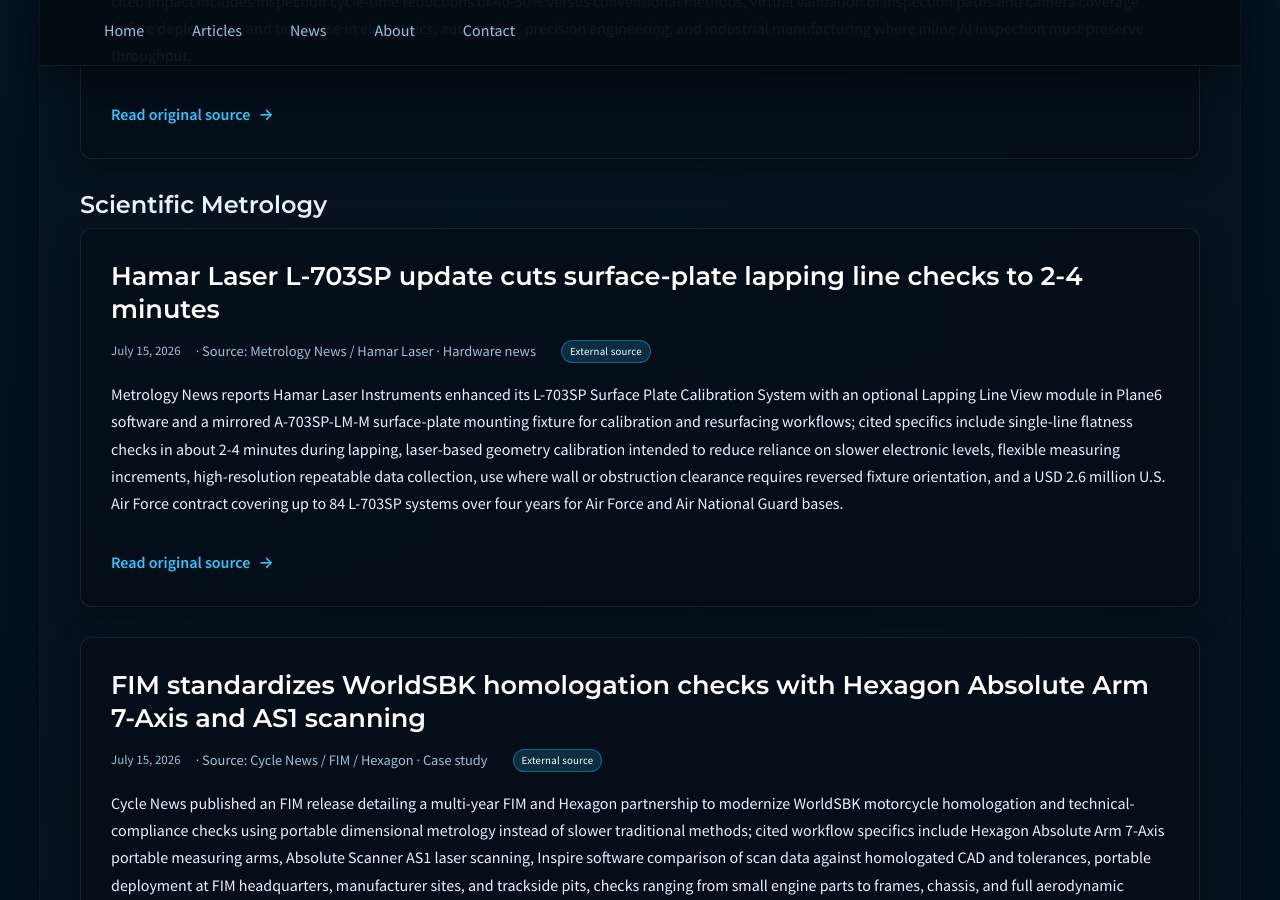
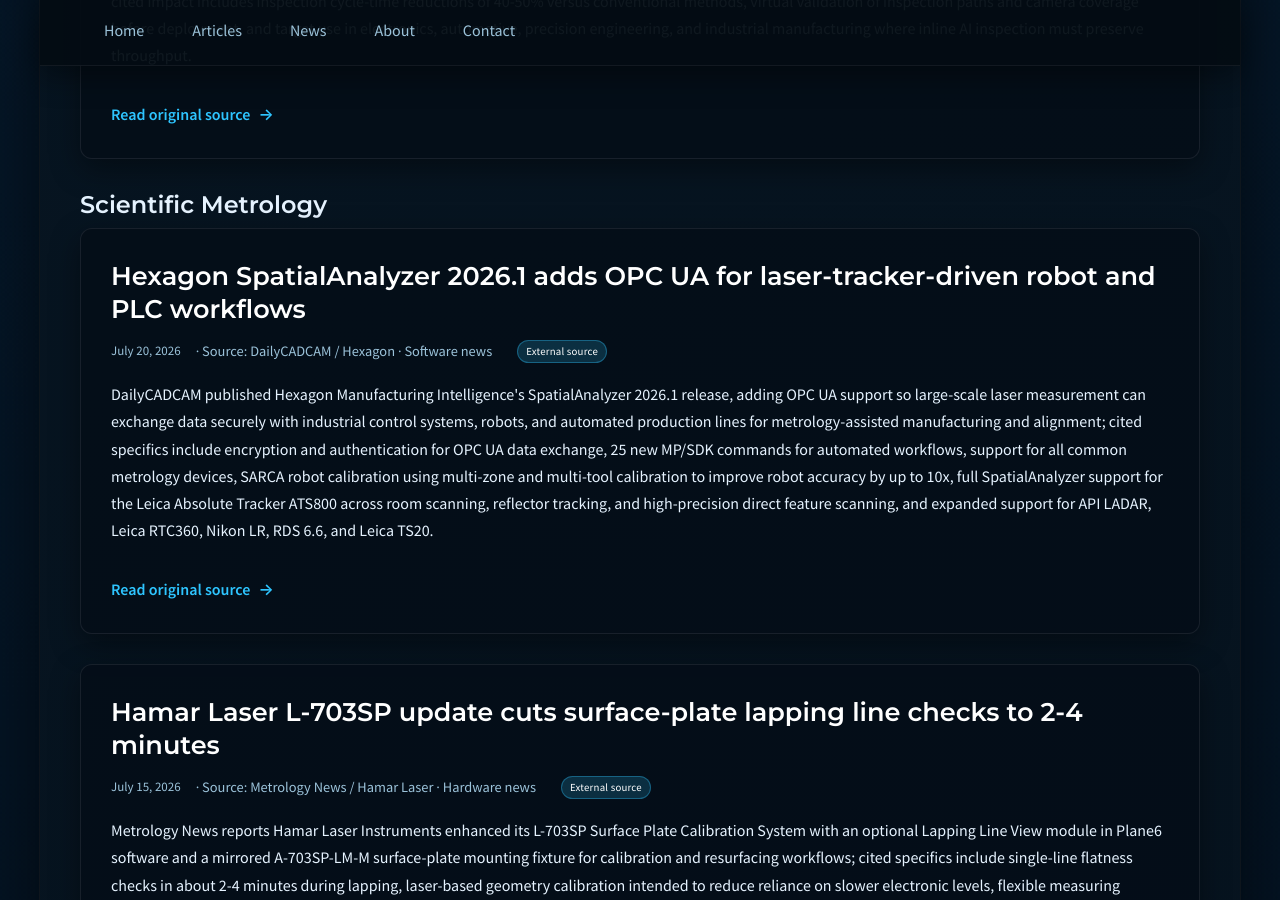
Before and after one commit to JohnForeman/MetrologyCentral, a Jekyll site: the page built from news.md, in a window 1280 px wide and 900 px high, scrolled down 7763 px. Built offline with Jekyll 4.4.1, drawn with Linux system fonts in a browser that asks for light colours.

Commit message:
Update manufacturing news sweep

```diff
--- a/_data/news.yml
+++ b/_data/news.yml
@@ -1,3 +1,19 @@
+- date: '2026-07-20'
+  title: Hexagon SpatialAnalyzer 2026.1 adds OPC UA for laser-tracker-driven robot and PLC workflows
+  source: DailyCADCAM / Hexagon
+  sector: scientific_metrology
+  kind: software_news
+  summary: >-
+    DailyCADCAM published Hexagon Manufacturing Intelligence's SpatialAnalyzer 2026.1 release, adding OPC UA support so large-scale laser measurement can exchange data securely with industrial control systems, robots, and automated production lines for metrology-assisted manufacturing and alignment; cited specifics include encryption and authentication for OPC UA data exchange, 25 new MP/SDK commands for automated workflows, support for all common metrology devices, SARCA robot calibration using multi-zone and multi-tool calibration to improve robot accuracy by up to 10x, full SpatialAnalyzer support for the Leica Absolute Tracker ATS800 across room scanning, reflector tracking, and high-precision direct feature scanning, and expanded support for API LADAR, Leica RTC360, Nikon LR, RDS 6.6, and Leica TS20.
+  url: https://dailycadcam.com/hexagon-mi-adds-opc-ua-support-in-spatialanalyzer-for-large-scale-metrology-analysis/
+- date: '2026-07-20'
+  title: Rockwell survey finds 93% MES adoption but only 23% full ERP, PLM, quality, and OT integration
+  source: Quality Magazine / Rockwell Automation
+  sector: industrial_manufacturing
+  kind: industry_news
+  summary: >-
+    Quality Magazine reports Rockwell Automation released Scaling MES Across the Enterprise, based on responses from 1560 manufacturing and industrial operations decision makers across 17 countries, showing that MES adoption is broad but enterprise integration remains the bottleneck; cited findings include 93% of manufacturers having MES in at least one facility, only 28% deploying MES enterprise-wide, 23% reporting full integration across ERP, PLM, quality, and OT systems, 44% ranking integration as the top MES buying requirement, 33% citing MES as their biggest data-integration problem, expectations that 42% of processes will be AI-supported within a year and 54% by 2030, 43% saying collected data is not used effectively, and 46% reporting a cyber incident in the past year.
+  url: https://www.qualitymag.com/articles/99758-93-of-manufacturers-have-mes-but-only-23-have-fully-integrated-it-new-rockwell-automation-report-finds
 - date: '2026-07-15'
   title: Hamar Laser L-703SP update cuts surface-plate lapping line checks to 2-4 minutes
   source: Metrology News / Hamar Laser
```
